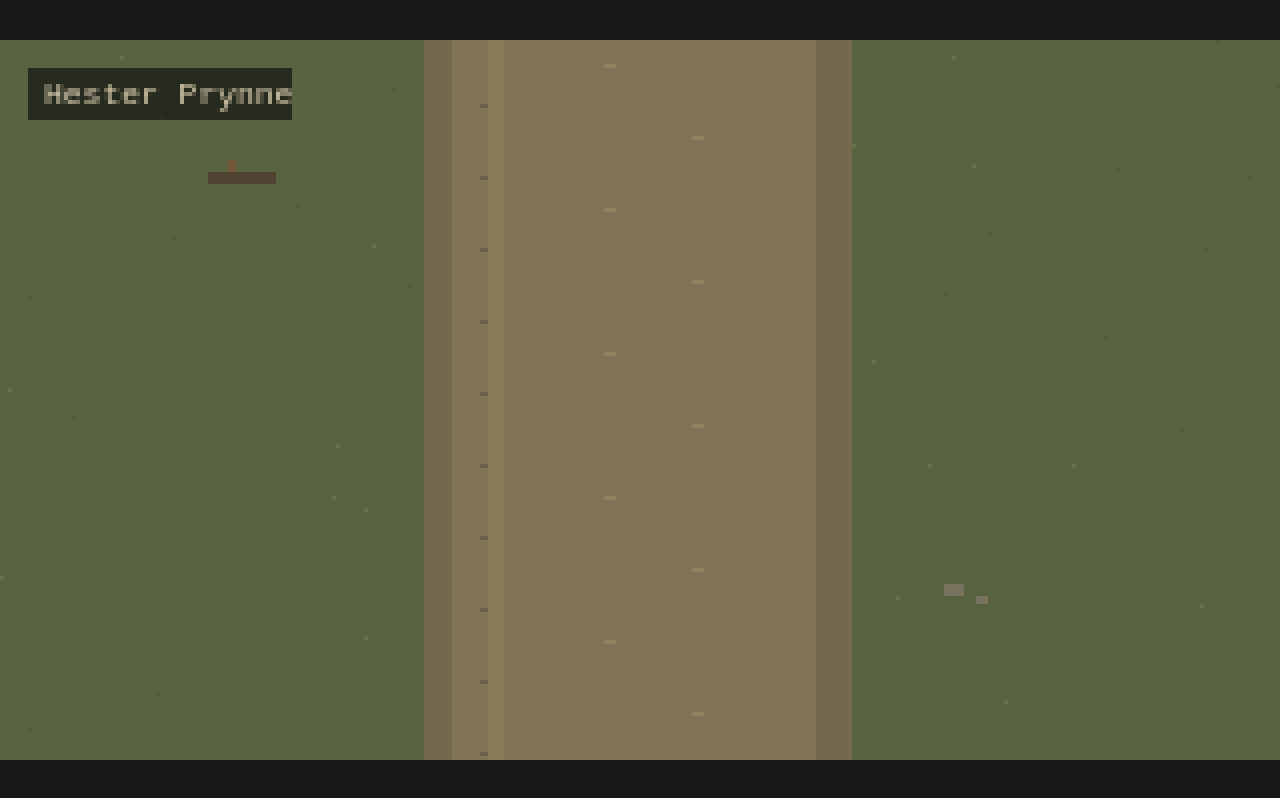
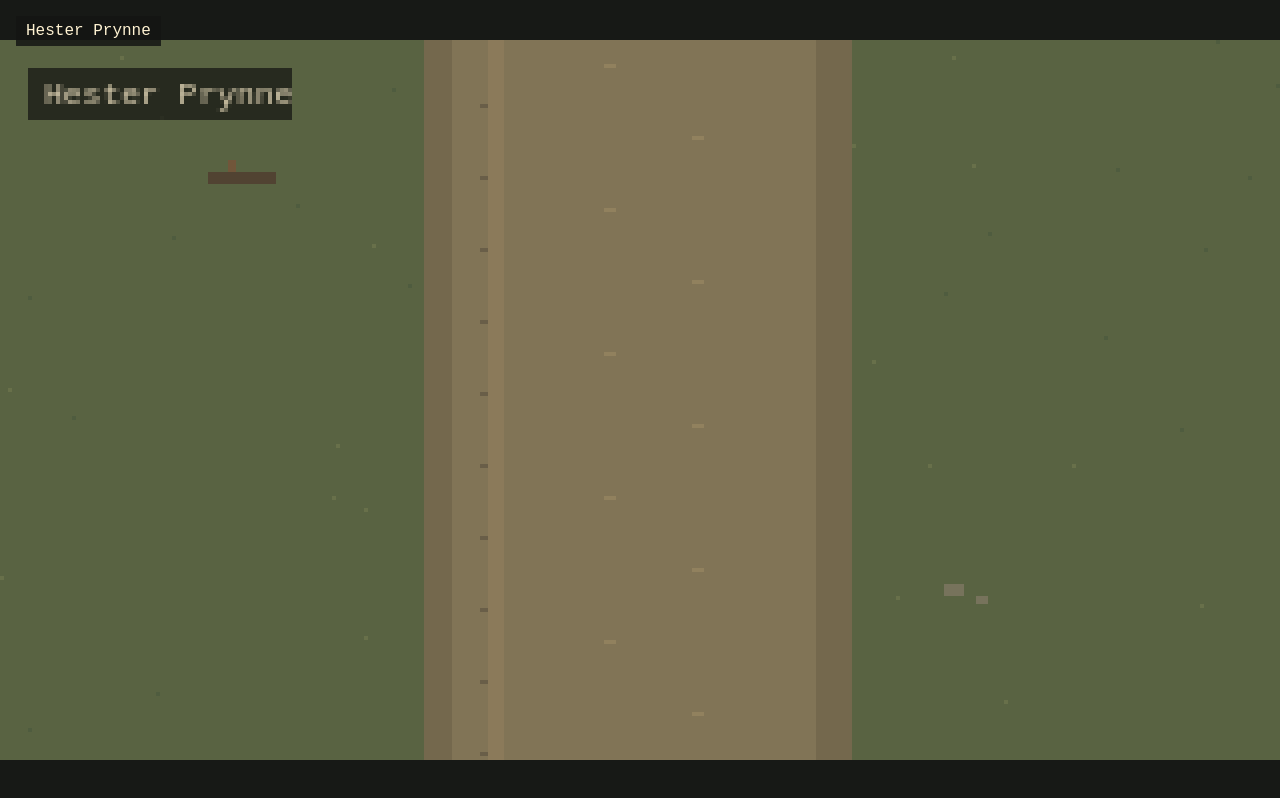
Before and after one commit to imadinosaur1/Random-Mr.Sabo-Project, a plain HTML site: page index.html in a window 1280 px wide. Drawn offline with Linux system fonts and the light colour scheme.

Commit message:
fixed Hester Prynne text

```diff
--- a/css/style.css
+++ b/css/style.css
@@ -36,3 +36,13 @@ canvas {
   object-fit: contain;
   image-rendering: pixelated;
 }
+.nameplate {
+  position: fixed;
+  top: 16px;
+  left: 16px;
+  z-index: 10;
+  padding: 6px 10px;
+  background: rgba(20, 22, 19, 0.85);
+  color: #fff2d2;
+  font: 16px "Courier New", monospace;
+}
--- a/index.html
+++ b/index.html
@@ -11,6 +11,7 @@
 <body>
   <main>
     <div class="frame">
+      <div class="nameplate">Hester Prynne</div>
       <canvas id="game" width="320" height="180"
         aria-label="Top-down pixel-art game. Move Hester with the arrow keys or WASD."></canvas>
     </div>
```
